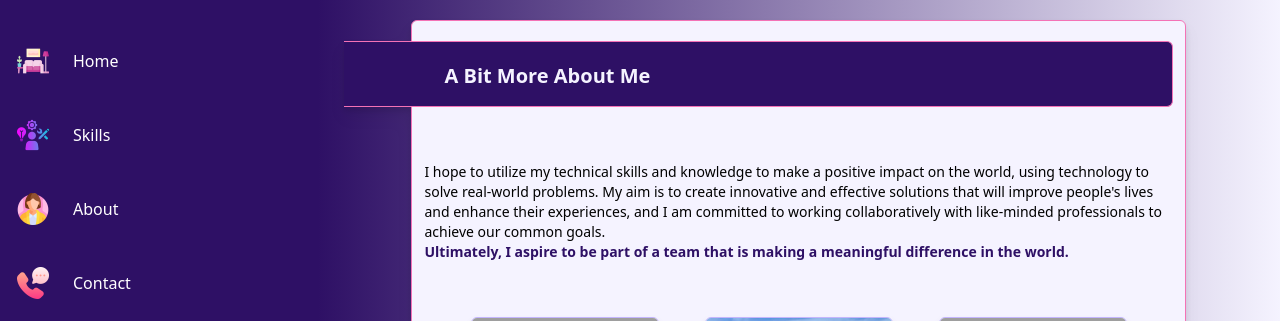
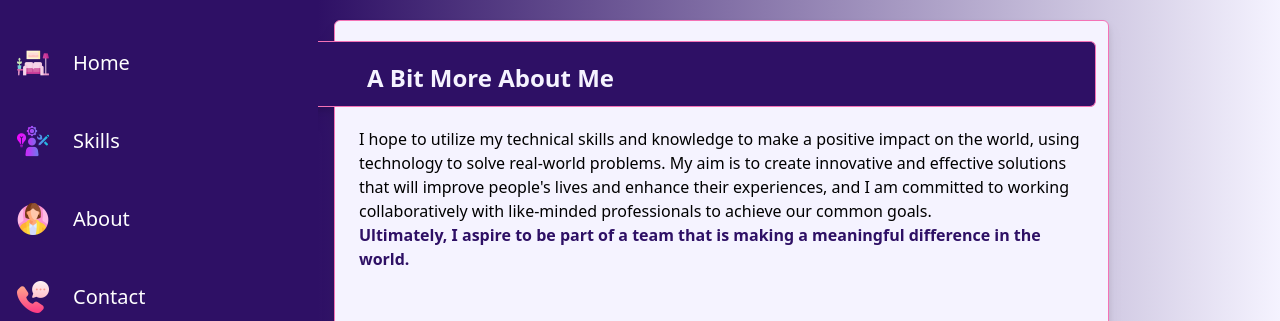
Before and after one commit to mbingram/portfolio, a React (Create React App) app: page /about in a window 1280 px wide. Shown: the top 321 px of the page. Built offline with nearby package versions, Linux system fonts and the light colour scheme; grey boxes are pictures that could not be loaded.

Commit message:
updated responsive styling

```diff
--- a/src/Components/AboutMe.tsx
+++ b/src/Components/AboutMe.tsx
@@ -5,12 +5,12 @@ import snowboard from '../Images/IMG_0425.jpg'
 function AboutMe() {
     return (
         <div className="bg-gradient-to-r from-violet-950 to-violet-50 p-8 sm:p-4 pt-10 sm:pt-5 w-screen flex flex-row justify-center overflow-hidden">
-            <div className="w-5/6 max-w-7xl py-5 px-10 sm:px-3 h-auto mx-auto bg-violet-50 drop-shadow-lg rounded-md border border-pink-400">
-                <div className="relative bg-violet-950 py-8 pl-20 -ml-60 sm:-ml-20 mb-10 sm:mb-8 border-r border-y border-pink-400 rounded-r-md">
-                    <h2 className="text-3xl sm:text-xl font-semibold text-violet-50 absolute -mt-3 ml-40 sm:ml-5">A Bit More About Me</h2>
+            <div className="w-5/6 ml-0 max-w-7xl py-5 px-10 sm:px-3 h-auto mx-auto bg-violet-50 drop-shadow-lg rounded-md border border-pink-400">
+                <div className="relative bg-violet-950 py-8 pl-20 -ml-60 sm:-ml-20 mb-10 md:mb-5 sm:mb-5 border-r border-y border-pink-400 rounded-r-md">
+                    <h2 className="text-3xl md:text-2xl sm:text-xl font-semibold text-violet-50 absolute -mt-3 ml-40 sm:ml-5">A Bit More About Me</h2>
                 </div>
-                <div className="h-5/6 flex flex-col justify-evenly sm:text-sm">
-                    <p>
+                <div className="flex flex-col justify-evenly px-3 text-lg md:text-base sm:text-sm">
+                    <p className="mb-5">
                         I hope to utilize my technical skills and knowledge to make a positive impact on the world, using technology to solve real-world
                         problems. My aim is to create innovative and effective solutions that will improve people's lives and enhance their experiences,
                         and I am committed to working collaboratively with like-minded professionals to achieve our common goals.
--- a/src/Components/Contact.tsx
+++ b/src/Components/Contact.tsx
@@ -3,11 +3,11 @@ import shapes from '../Images/abstract-shape.png'
 function Contact() {
     return (
         <div className="bg-gradient-to-r from-violet-950 to-violet-50 p-8 sm:p-4 pt-10 sm:pt-5 w-screen flex flex-row justify-center overflow-hidden">
-            <div className="w-5/6 max-w-7xl py-5 px-10 sm:px-3 h-auto mx-auto bg-violet-50 drop-shadow-lg rounded-md border border-pink-400">
+            <div className="w-5/6 ml-0 max-w-7xl py-5 px-10 sm:px-3 h-auto mx-auto bg-violet-50 drop-shadow-lg rounded-md border border-pink-400">
                 <div className="relative bg-violet-950 py-8 pl-20 -ml-60 sm:-ml-20 mb-10 sm:mb-5 border-r border-y border-pink-400 rounded-r-md">
-                    <h2 className="text-3xl sm:text-xl font-semibold text-violet-50 absolute -mt-3 ml-40 sm:ml-5">Let's Get in Touch!</h2>
+                    <h2 className="text-3xl md:text-2xl sm:text-xl font-semibold text-violet-50 absolute -mt-3 ml-40 sm:ml-5">Let's Get in Touch!</h2>
                 </div>
-                <div className="w-full max-w-6xl mx-auto my-auto sm:text-sm">
+                <div className="w-full max-w-6xl mx-auto my-auto lg:px-3 text-lg md:text-base sm:text-sm">
                     <div className="mb-10 max-w-2xl">
                         Got a project in mind, or simply want to chat about tech? I'm all ears.
                         <br /> <br />
--- a/src/Components/Home.tsx
+++ b/src/Components/Home.tsx
@@ -3,14 +3,14 @@ import headshot from '../Images/headshot.jpg';
 function Home() {
     return (
         <div className="bg-gradient-to-r from-violet-950 to-violet-50 p-8 sm:p-4 pt-10 sm:pt-5 w-screen flex flex-row justify-center overflow-hidden">
-            <div className="w-5/6 max-w-7xl py-5 px-10 sm:px-3 h-auto mx-auto bg-violet-50 drop-shadow-lg rounded-md border border-pink-400">
+            <div className="w-5/6 ml-0 max-w-7xl py-5 px-10 sm:px-3 h-auto mx-auto bg-violet-50 drop-shadow-lg rounded-md border border-pink-400">
                 <div className="relative bg-violet-950 py-8 pl-20 -ml-60 sm:-ml-20 mb-10 border-r border-y border-pink-400 rounded-r-md">
-                    <h2 className="text-3xl sm:text-xl font-semibold text-violet-50 absolute -mt-3 ml-40 sm:ml-5">Hello! I'm Mary Beth -</h2>
+                    <h2 className="text-3xl md:text-2xl sm:text-xl font-semibold text-violet-50 absolute -mt-3 ml-40 sm:ml-5">Hello! I'm Mary Beth -</h2>
                 </div>
                 <div className="flex flex-row w-full mx-auto max-w-6xl">
                     <div className="mx-4">
-                        <img className="w-1/3 border border-violet-300 drop-shadow-lg rounded-md float-right ml-5" src={headshot} alt='headshot' />
-                        <p className="text-lg sm:text-sm text-right leading-relaxed mt-2">
+                        <img className="w-1/3 border border-violet-300 drop-shadow-lg rounded-md float-right ml-5 mb-5" src={headshot} alt='headshot' />
+                        <p className="text-lg md:text-base sm:text-sm text-right leading-relaxed mt-2 md:mt-10">
                             - a passionate software developer with over 2 years of professional experience.
                             I specialize in creating clean, user-centric applications that not only function well, but also look great.
                             <br /> <br />
@@ -20,8 +20,6 @@ function Home() {
                             Feel free to look around -- let's connect to build something extraordinary!
                         </p>
                     </div>
-                    {/* <div className="w-1/2 mt-10">
-                    </div> */}
                 </div>
             </div>
         </div>
--- a/src/Components/Navbar.tsx
+++ b/src/Components/Navbar.tsx
@@ -6,7 +6,7 @@ import contact from '../Images/phone-call.png'
 
 function Navbar() {
     return (
-        <div className="flex flex-col min-h-screen w-1/6 sm:w-2/6 bg-violet-950 py-6 font-medium">
+        <div className="flex flex-col min-h-screen w-1/6 sm:w-2/6 bg-violet-950 py-6 font-medium lg:text-xl">
             <ul>
                 <Link to="/" >
                     <div className="flex flex-row items-center px-4 cursor-pointer text-white hover:bg-violet-100 hover:text-violet-950 border border-violet-950 hover:border-pink-400" >
--- a/src/Components/Skills.tsx
+++ b/src/Components/Skills.tsx
@@ -3,11 +3,11 @@
 function Skills() {
     return (
         <div className="bg-gradient-to-r from-violet-950 to-violet-50 p-8 sm:p-4 pt-10 sm:pt-5 w-screen flex flex-row justify-center overflow-hidden">
-            <div className="w-5/6 max-w-7xl py-5 px-10 sm:px-3 h-auto mx-auto bg-violet-50 drop-shadow-lg rounded-md border border-pink-400">
+            <div className="w-5/6 ml-0 max-w-7xl py-5 px-10 sm:px-3 h-auto mx-auto bg-violet-50 drop-shadow-lg rounded-md border border-pink-400">
                 <div className="relative bg-violet-950 py-8 pl-20 -ml-60 sm:-ml-20 mb-10 sm:mb-5 border-r border-y border-pink-400 rounded-r-md">
-                    <h2 className="text-3xl sm:text-xl font-semibold text-violet-50 absolute -mt-3 ml-40 sm:ml-5">Skills and Notable Experience</h2>
+                    <h2 className="text-3xl md:text-2xl sm:text-xl font-semibold text-violet-50 absolute -mt-3 ml-40 sm:ml-5">Skills and Notable Experience</h2>
                 </div>
-                <div className="h-5/6 sm:h-auto flex flex-col justify-evenly sm:text-sm">
+                <div className="h-5/6 sm:h-auto lg:px-3 flex flex-col justify-evenly text-lg md:text-base sm:text-sm">
                     <div className="w-full max-w-6xl px-10 sm:px-0 mx-auto">
                         <div className="w-1/6 sm:w-1/3 mr-6 sm:mr-2 float-left">
                             <ul className="list-disc pl-5 text-violet-950 sm:mb-5">
```
